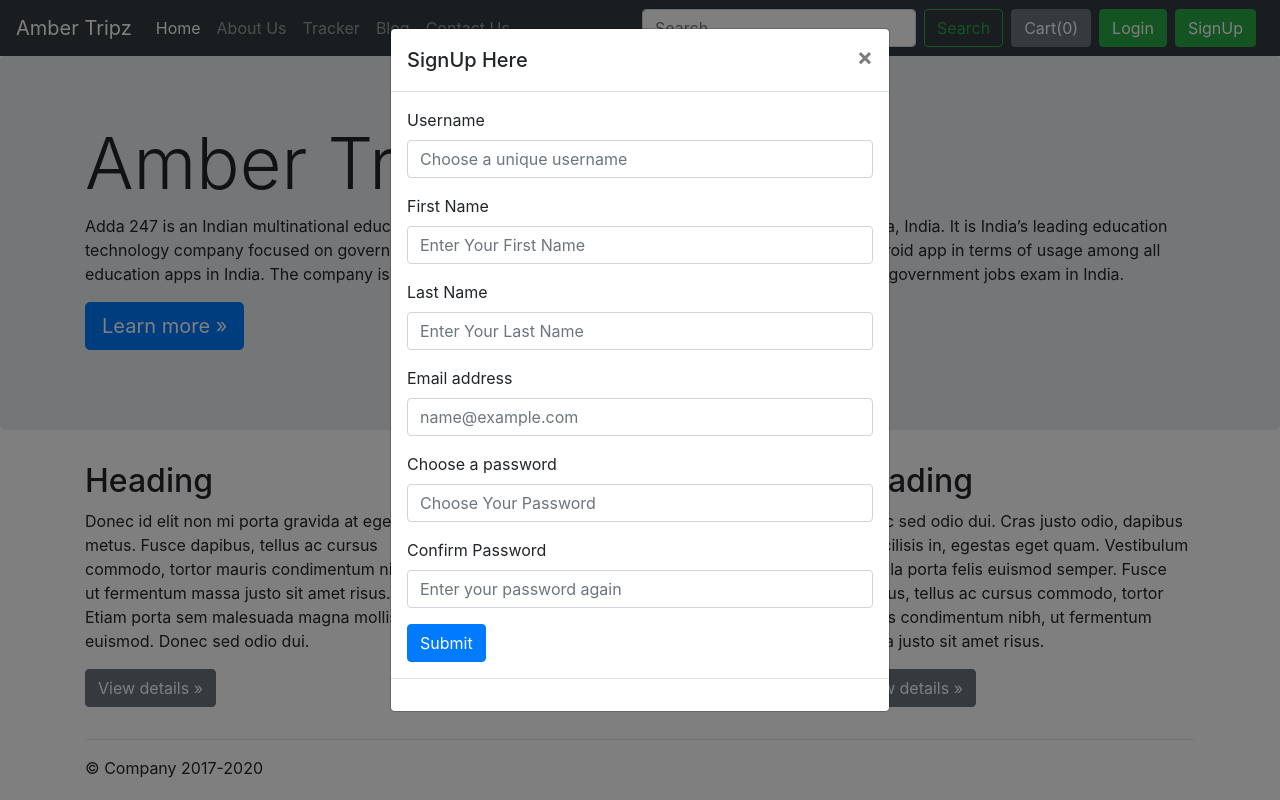
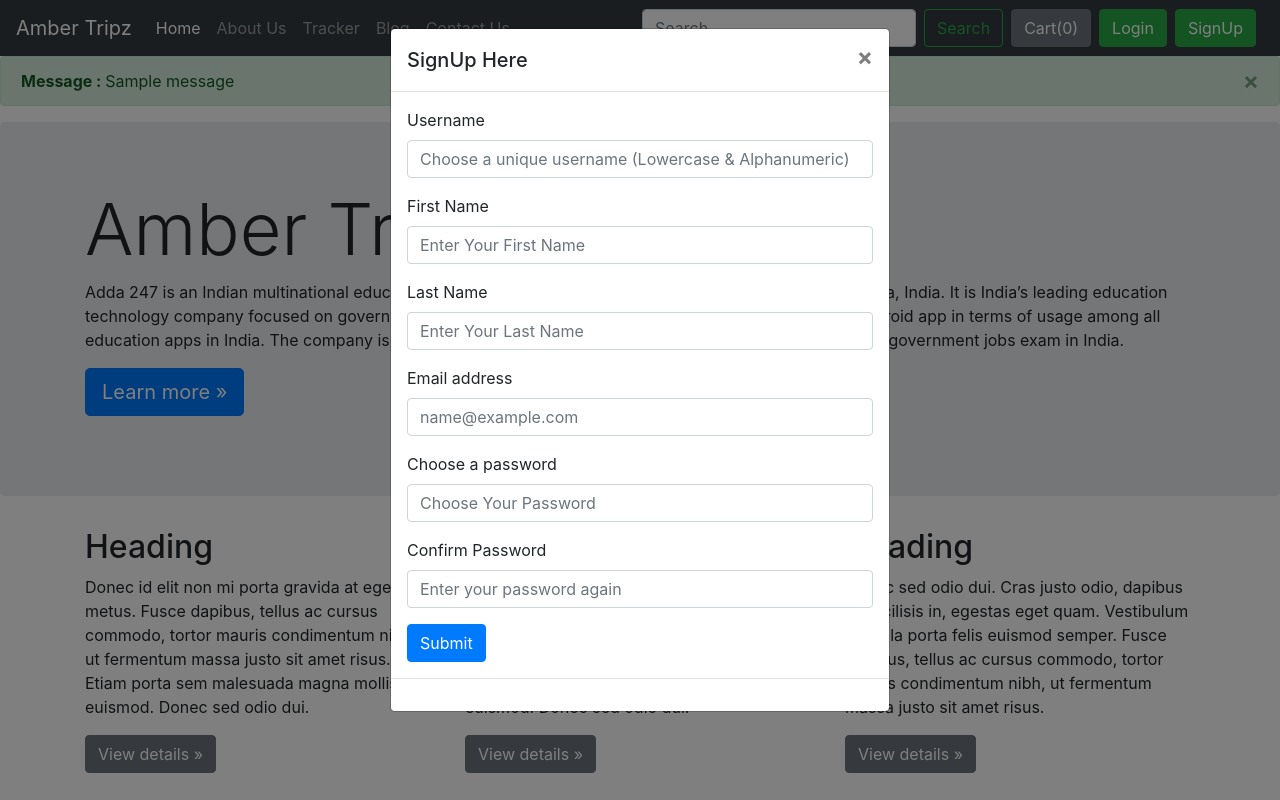
Before and after one commit to pankaj-visys/First-Website, a Django app: page /shop/about/ in a window 1280 px wide, after a click on "SignUp". Run offline with Django 4.2, Linux system fonts and the light colour scheme; one stand-in notice (Sample message) is shown; some libraries are stand-ins or nearby versions.

Commit message:
login & singnup

```diff
--- a/mac/mac/settings.py
+++ b/mac/mac/settings.py
@@ -12,6 +12,7 @@ https://docs.djangoproject.com/en/4.1/ref/settings/
 
 from pathlib import Path
 import os
+from django.contrib.messages import constants as messages
 
 # Build paths inside the project like this: BASE_DIR / 'subdir'.
 BASE_DIR = Path(__file__).resolve().parent.parent
@@ -126,3 +127,6 @@ MEDIA_URL="/media/"
 # https://docs.djangoproject.com/en/4.1/ref/settings/#default-auto-field
 
 DEFAULT_AUTO_FIELD = 'django.db.models.BigAutoField'
+MESSAGE_TAGS = {
+    messages.ERROR:'danger'
+}
--- a/mac/mac/urls.py
+++ b/mac/mac/urls.py
@@ -19,9 +19,11 @@ from django.conf import settings
 from django.conf.urls.static import static
 from . import views
 
+
 urlpatterns = [
     path('admin/', admin.site.urls),
     path('shop/', include('shop.urls')),
     path('',views.index)
 
+
 ]+ static(settings.MEDIA_URL,document_root=settings.MEDIA_ROOT)
--- a/mac/shop/templates/shop/basic.html
+++ b/mac/shop/templates/shop/basic.html
@@ -68,6 +69,14 @@ sagittis lacus vel augue laoreet rutrum faucibus.">
   </div>
 </nav>
 
+{% for message in messages  %}
+      <div class="alert alert-{{ message.tags }} alert-dismissible fade show" role="alert">
+            <strong>Message : </strong> {{ message }}
+            <button type="button" class="close" data-dismiss="alert" aria-label="Close">
+              <span aria-hidden="true">&times;</span>
+            </button>
+          </div>
+      {% endfor %}
 
 
 
@@ -82,34 +91,35 @@ sagittis lacus vel augue laoreet rutrum faucibus.">
         </button>
       </div>
       <div class="modal-body">
-        <form action= "/signup" method='post'>
+        <form action = 'signup/' method='post'>
   <div class="form-group">
     <label for="username">Username</label>
-    <input type="text" class="form-control" id="username" name="username" placeholder="Choose a unique username">
+    <input type="text" class="form-control" id="username" name="username" placeholder="Choose a unique username (Lowercase & Alphanumeric)" required>
   </div>
   <div class="form-group">
     <label for="fname">First Name</label>
-    <input type="text" class="form-control" id="fname" name="fname" placeholder="Enter Your First Name">
+    <input type="text" class="form-control" id="fname" name="fname" placeholder="Enter Your First Name" required>
   </div>
   <div class="form-group">
     <label for="lname">Last Name</label>
-    <input type="text" class="form-control" id="lname" name="lname" placeholder="Enter Your Last Name">
+    <input type="text" class="form-control" id="lname" name="lname" placeholder="Enter Your Last Name" required>
   </div>
   <div class="form-group">
     <label for="email">Email address</label>
-    <input type="email" class="form-control" id="email" name="email" placeholder="name@example.com">
+    <input type="email" class="form-control" id="email" name="email" placeholder="name@example.com" required>
   </div>
   <div class="form-group">
     <label for="pass1">Choose a password</label>
-    <input type="password" class="form-control" id="pass1" name="pass1" placeholder="Choose Your Password">
+    <input type="password" class="form-control" id="pass1" name="pass1" placeholder="Choose Your Password" required>
   </div>
   <div class="form-group">
     <label for="pass2">Confirm Password</label>
-    <input type="password" class="form-control" id="pass2" name="pass2" placeholder="Enter your password again">
+    <input type="password" class="form-control" id="pass2" name="pass2" placeholder="Enter your password again" required>
   </div>
 
 
         {% csrf_token %}
+
         <button type="submit" class="btn btn-primary">Submit</button>
 </form>
       </div>
@@ -127,6 +137,34 @@ sagittis lacus vel augue laoreet rutrum faucibus.">
 
   {% block body %} {% endblock %}
 
+  <!-- Login Modal -->
+<div class="modal fade" id="loginModal" tabindex="-1" aria-labelledby="loginModal" aria-hidden="true">
+  <div class="modal-dialog">
+    <div class="modal-content">
+      <div class="modal-header">
+        <h5 class="modal-title" id="loginModalTitle">Login Here</h5>
+        <button type="button" class="close" data-dismiss="modal" aria-label="Close">
+          <span aria-hidden="true">&times;</span>
+        </button>
+      </div>
+      <div class="modal-body">
+        <form action = 'login/' method='post'>
+          {% csrf_token %}
+  <div class="form-group">
+    <label for="username">Username</label>
+    <input type="text" class="form-control" id="loginusername" name="loginusername" placeholder="Choose a unique username">
+  </div>
+  <div class="form-group">
+    <label for="pass">Enter your password </label>
+    <input type="password" class="form-control" id="loginpassword" name="loginpassword" placeholder="Enter your password ">
+  </div>
+
+        <button type="submit" class="btn btn-primary">Submit</button>
+</form>
+      </div>
+       <div class="modal-footer">
+      </div>
+
     <!-- Optional JavaScript -->
     <!-- jQuery first, then Popper.js, then Bootstrap JS -->
     <script src="https://code.jquery.com/jquery-3.3.1.js"
--- a/mac/shop/urls.py
+++ b/mac/shop/urls.py
@@ -9,4 +9,8 @@
 path('search/', views.search, name="Search"),
 path("products/<int:myid>", views.productView, name="ProductView"),
 path('checkout/', views.checkout, name="Checkout"),
+path('signup/', views.handleSignup, name="handleSignup"),
+path('login/', views.handleLogin, name="handleLogin"),
+path('logout/', views.handleLogout, name="handleLogout"),
+
 ]
--- a/mac/shop/views.py
+++ b/mac/shop/views.py
@@ -1,10 +1,16 @@
-from django.shortcuts import render
+from django.shortcuts import render, HttpResponse, redirect
 from .models import Product, Contact, Orders, OrderUpdate
 from math import ceil
 import json
+from django.contrib import messages
+from django.contrib.auth  import authenticate,  login, logout
+from django.contrib.auth.models import User
+# from contextlib import redirect
 
 # Create your views here.
+
 from django.http import HttpResponse
+
 
 
 def index(request):
@@ -113,3 +119,66 @@ def checkout(request):
         id = order.order_id
         return render(request, 'shop/checkout.html', {'thank':thank, 'id': id})
     return render(request, 'shop/checkout.html')
+
+
+
+
+
+def handleSignup(request):
+    if request.method == "POST":
+        # Get the post parameters
+        username = request.POST['username']
+        fname = request.POST['fname']
+        lname = request.POST['lname']
+        email = request.POST['email']
+        pass1 = request.POST['pass1']
+        pass2 = request.POST['pass2']
+
+        # check for errorneous input
+
+        if len(username)>10:
+            messages.error(request, " Your user name must be under 10 characters")
+            return redirect('ShopHome')
+
+        if not username.isalnum():
+            messages.error(request, " User name should only contain letters and numbers")
+            return redirect('ShopHome')
+        if (pass1!= pass2):
+             messages.error(request, " Passwords do not match")
+             return redirect('ShopHome')
+
+        # Create the user
+        myuser = User.objects.create_user(username, email, pass1)
+        myuser.first_name= fname
+        myuser.last_name= lname
+        myuser.save()
+        messages.success(request, " Your iCoder has been successfully created")
+        # return render(request, 'shop/index.html')
+        return redirect('ShopHome')
+
+    else:
+
+        return HttpResponse("404 - Not found")
+
+
+def handleLogin(request):
+    if request.method=="POST":
+        # Get the post parameters
+        loginusername=request.POST['loginusername']
+        loginpassword=request.POST['loginpassword']
+
+        user=authenticate(username= loginusername, password= loginpassword)
+
+        if user is not None:
+            login(request, user)
+            messages.success(request, "Successfully Logged In")
+            return redirect('ShopHome')
+        else:
+            messages.error(request, "Invalid credentials! Please try again")
+            return redirect('ShopHome')
+
+        HttpResponse("Login")
+
+
+def handleLogout(request):
+        HttpResponse("Logout")
```
Also changed, not shown: other parts of mac/shop/templates/shop/basic.html (+1 -0 lines), mac/db.sqlite3.
